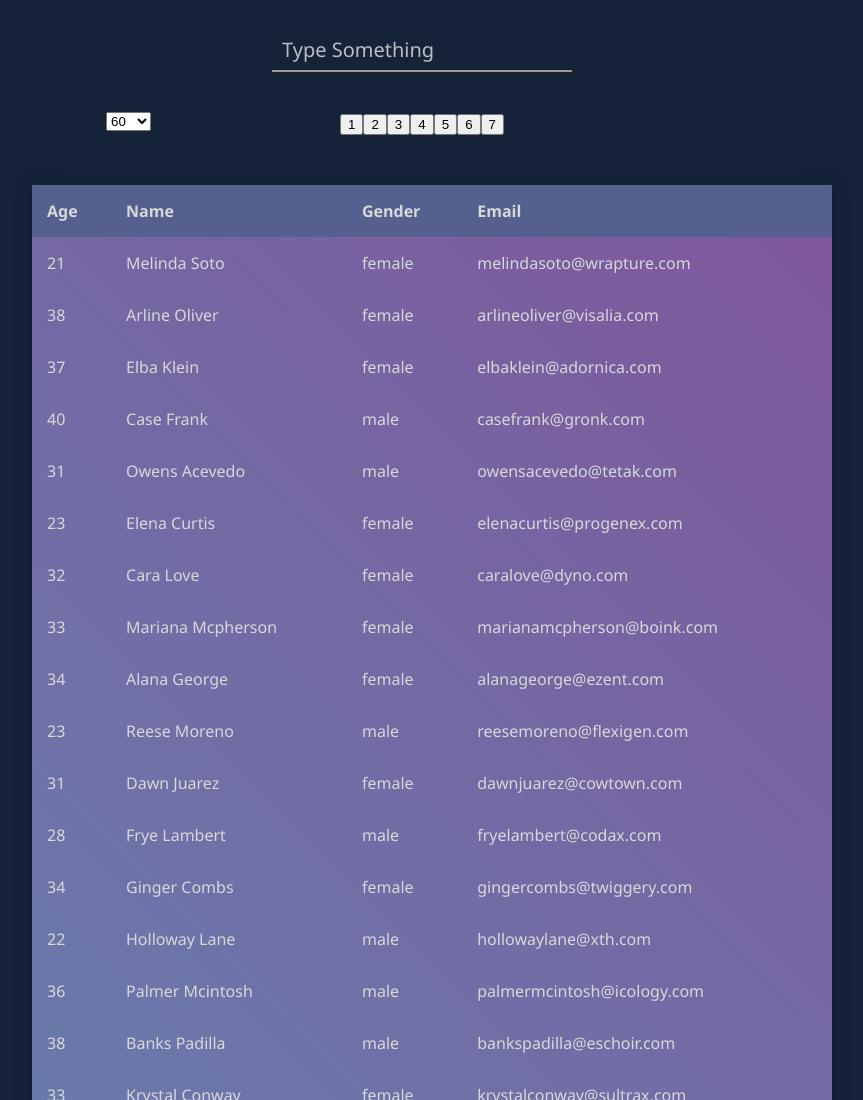
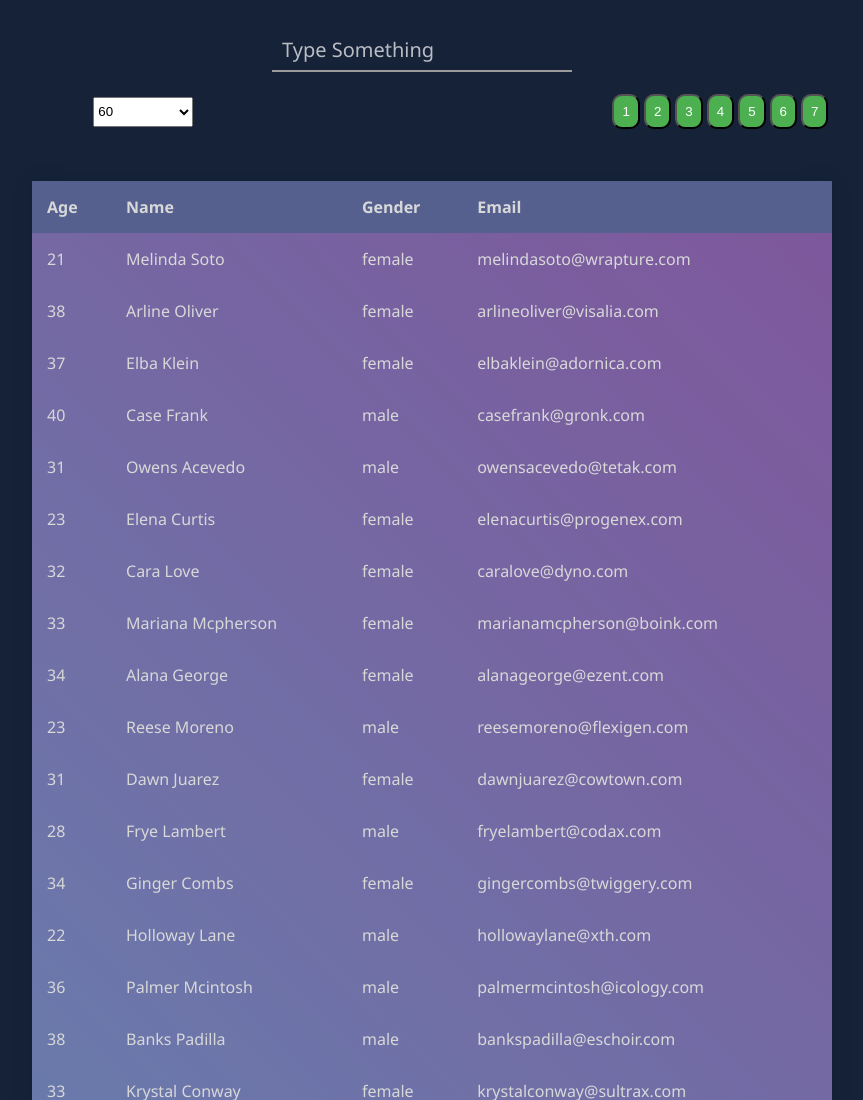
Before and after one commit to Hamzazaheer721/Virtualized-table-with-web-workers, a plain HTML site: page index.html in a window 1280 px wide. Shown: the top 1100 px of the page, without its empty margins (218-1081 px from the left). Drawn offline with Linux system fonts and the light colour scheme.

Commit message:
!feat(CT-3): fixed styling

```diff
--- a/css/styles.css
+++ b/css/styles.css
@@ -32,21 +32,32 @@ body{
   opacity: 0.7;
 }
 
-#drop-down-container{
-    margin-top: 40px;
-    position: relative;
+#container-wrapper{
+    margin-top: 20px;
+    display:flex;
     flex: 0.1;
     width:100%;
     height: 100%;
+    align-items: center;
 }
 
 #drop-down {
-    margin-left: 25%;
-    position: absolute;
-    left: 0px;
+    width: 100px;
+    height: 30px;
+    margin-left:24%;
 }
-
-
+#pagination{
+    margin-left: 33%;
+}
+#pagination_buttons{
+    display:inline-block;
+    background-color: #4CAF50;
+    color: white;
+    padding: 8px;
+    margin: 2px;
+    border-radius: 10px;
+    outline: none;
+}
 
 #container{
     background: linear-gradient(45deg, #2193b0, #5f2c82);
--- a/index.html
+++ b/index.html
@@ -13,13 +13,11 @@
   <div id="button-container">
     <input id="search-field" type="text" placeholder="Type Something" />
   </div>
-  <div id="drop-down-container">
+  <div id="container-wrapper">
     <select name="state" id="drop-down">
       <option value="60">60</option>
       <option value="100">100</option>
     </select>
-  </div>
-  <div id="pagination-container">
     <div id="pagination"></div>
   </div>
   <div id="container">
--- a/js/fetch_filter.js
+++ b/js/fetch_filter.js
@@ -31,6 +31,7 @@ const SetupPagination = (data, pagination_element, rows_number) =>{
   let no_of_pages = Math.ceil(data.length/rows_number);
   for(let i = 1 ; i < no_of_pages + 1; i++){
     let button = document.createElement("button")
+    button.setAttribute('id', 'pagination_buttons')
     button.innerText = String(i);
     if(currentPage === i){
       button.classList.add('active')
```
